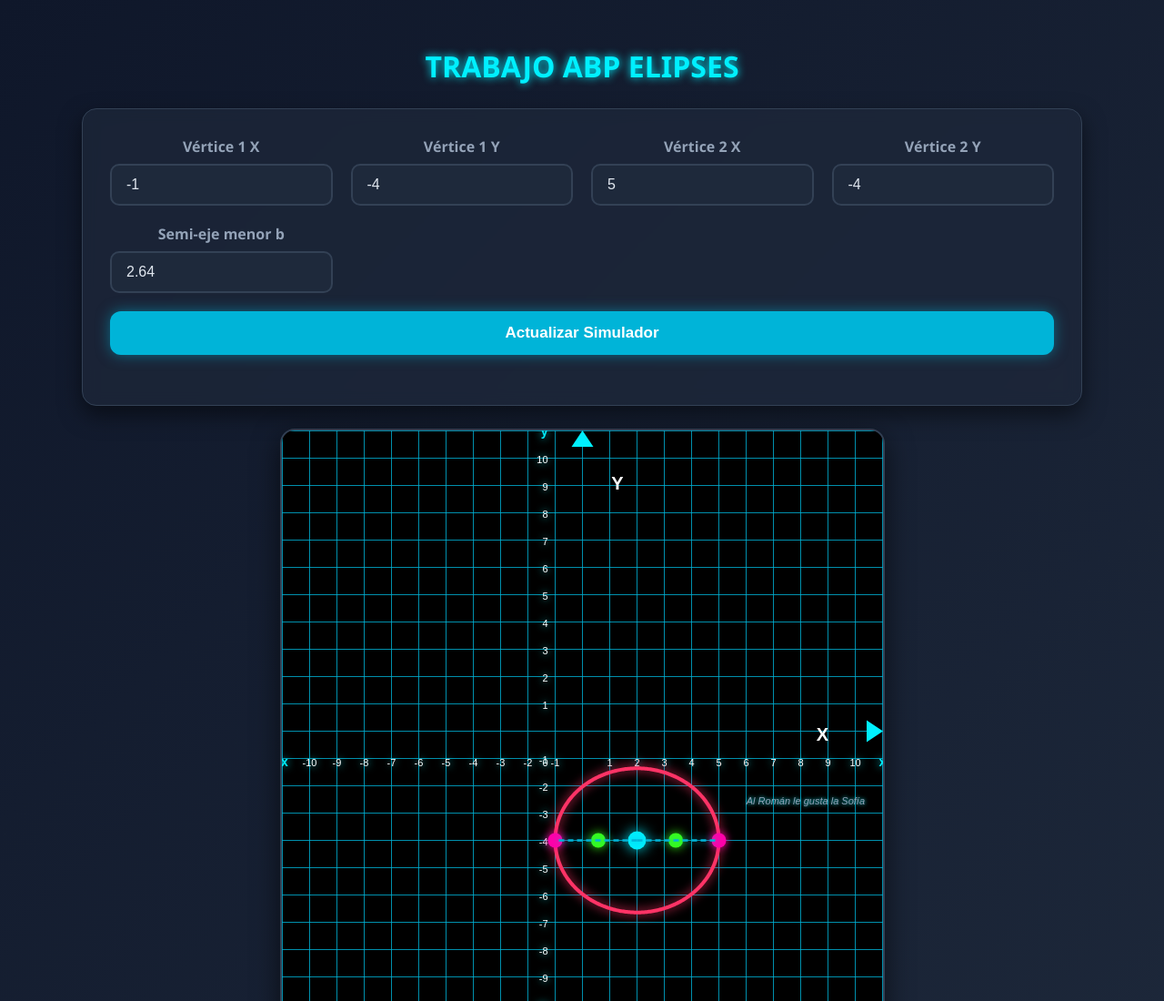
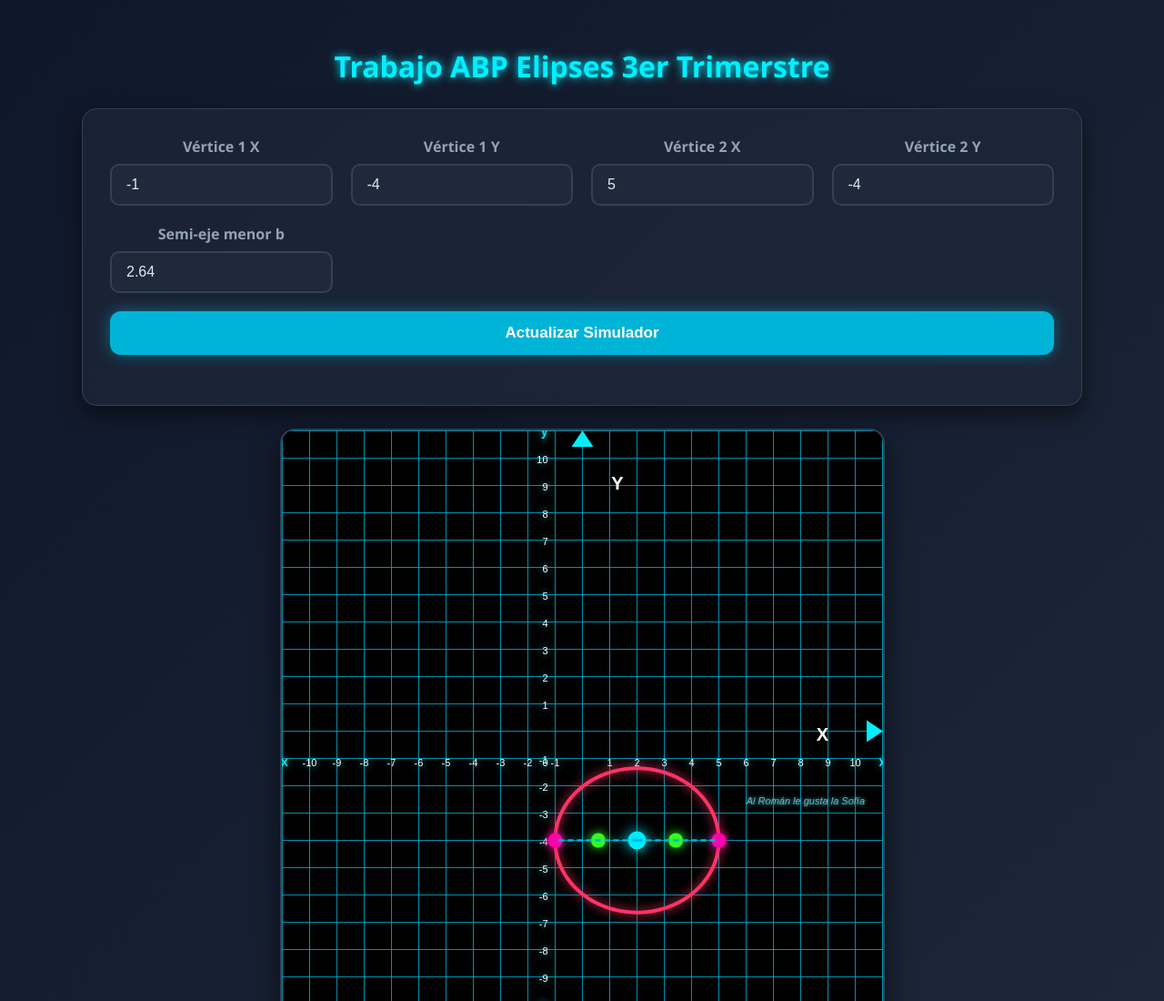
Before and after one commit to Cyo238/ABP2, a plain HTML site: page index.html in a window 1280 px wide. Shown: the top 1100 px of the page at 91% size. Drawn offline with Linux system fonts and the light colour scheme.

Commit message:
Update index.html

```diff
--- a/index.html
+++ b/index.html
@@ -94,7 +94,7 @@
 </head>
 <body>
     <div class="container">
-        <h1>TRABAJO ABP ELIPSES</h1>
+        <h1>Trabajo ABP Elipses 3er Trimerstre</h1>
 
         <div class="card">
             <form>
```
